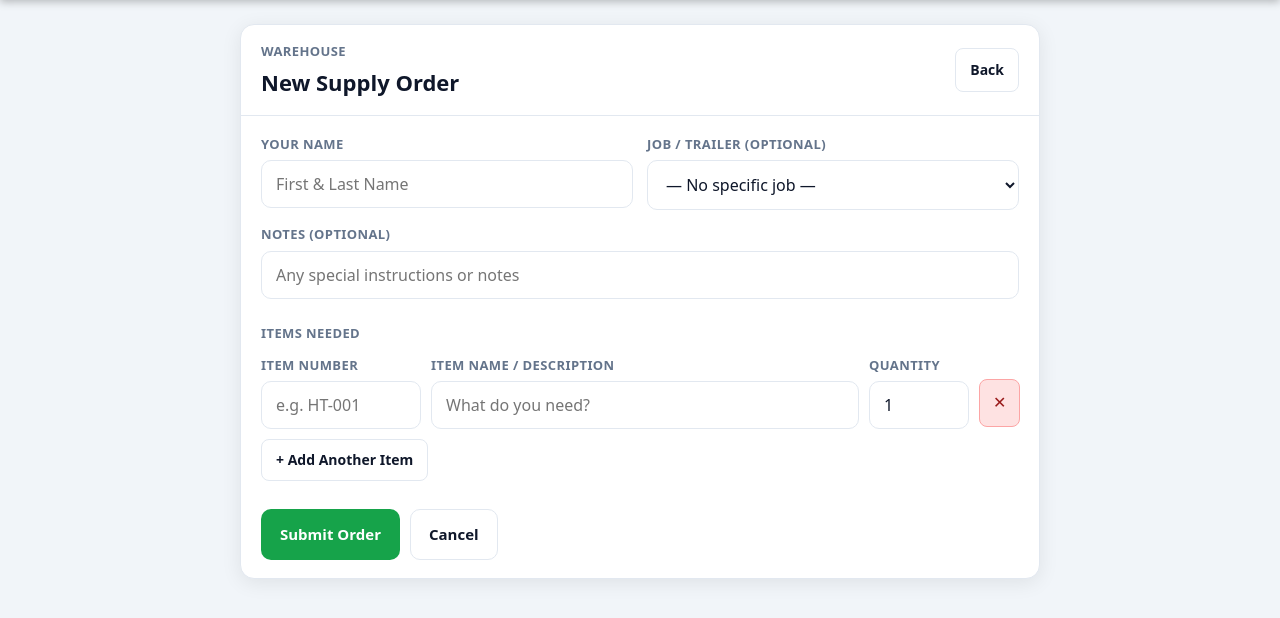
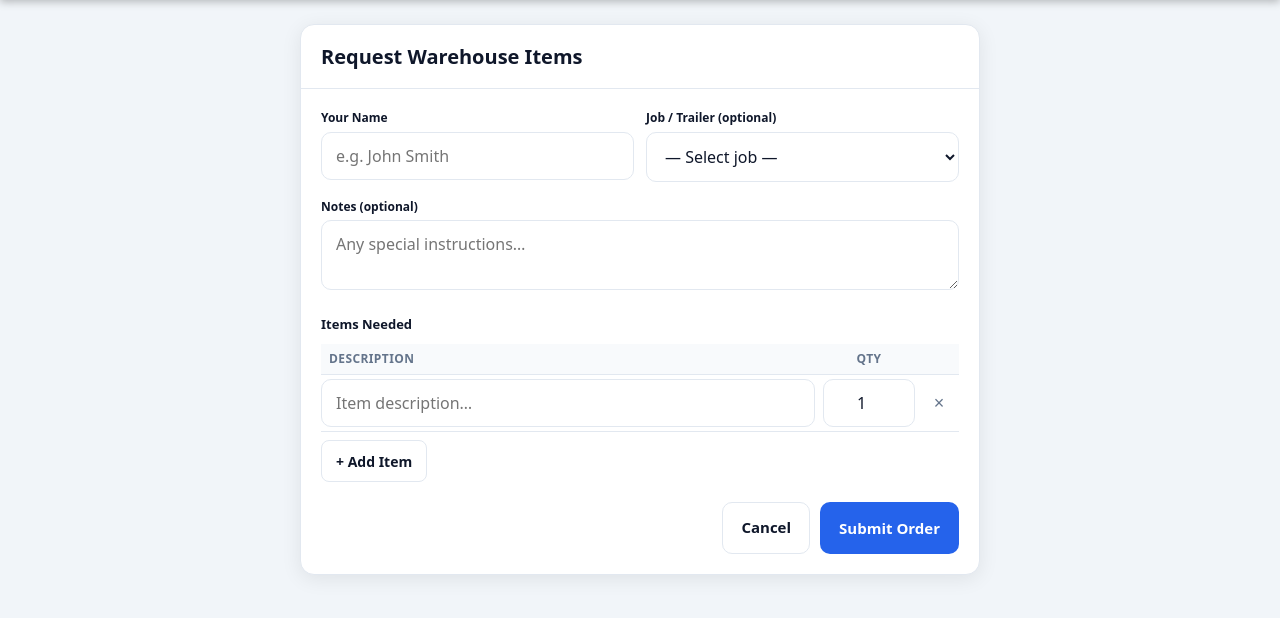
Before and after one commit to ColtonBaum/Inventory-app, a Flask app: page /orders/new in a window 1280 px wide. Shown: the part 54-672 px from the top of the page. Run offline with Flask 3, Linux system fonts and the light colour scheme; parts of the project's set-up code (start-up, migrations or seed data) failed here and were passed over.

Commit message:
Fix import + overhaul orders: description-only, billed flag, inventory deduction
Import fixes:
- Use read_only=True for faster workbook loading (large MWI file)
- Find PRODUCTS sheet by name instead of relying on wb.active
- Drop dangerous dedup pass; use uppercase-keyed dicts for case-insensitive matching

WarehouseOrder model:
- Add billed (bool), order_total (float), requester_name fields

WarehouseOrderLine model:
- Add unit_price, line_total (price snapshot at billing time)
- Make item_number optional/nullable

Orders (public):
- Form now only asks for description + quantity (no item number)
- Add requester name field
- Remove item_number validation gate

Billing mark_order_billed route:
- Matches each line item by name to WarehouseProduct (case-insensitive)
- Deducts quantity from inventory on match
- Snapshots unit_price and line_total per line
- Sets order_total, billed=True, status='Billed'
- Reports unmatched items (no inventory deducted for those)

Templates updated: billing_order_view.html, orders_view.html, orders_new.html

Co-Authored-By: Claude Sonnet 4.6 <noreply@anthropic.com>

```diff
--- a/database.py
+++ b/database.py
@@ -37,6 +37,11 @@ def init_db(app):
             "ALTER TABLE trailer ADD COLUMN IF NOT EXISTS notes TEXT",
             "ALTER TABLE invoice ADD COLUMN IF NOT EXISTS billed BOOLEAN NOT NULL DEFAULT FALSE",
             "ALTER TABLE invoice ADD COLUMN IF NOT EXISTS line_items_json TEXT",
+            "ALTER TABLE warehouse_order ADD COLUMN IF NOT EXISTS billed BOOLEAN NOT NULL DEFAULT FALSE",
+            "ALTER TABLE warehouse_order ADD COLUMN IF NOT EXISTS order_total FLOAT DEFAULT 0.0",
+            "ALTER TABLE warehouse_order ADD COLUMN IF NOT EXISTS requester_name VARCHAR(100)",
+            "ALTER TABLE warehouse_order_line ADD COLUMN IF NOT EXISTS unit_price FLOAT DEFAULT 0.0",
+            "ALTER TABLE warehouse_order_line ADD COLUMN IF NOT EXISTS line_total FLOAT DEFAULT 0.0",
         ]
         with db.engine.connect() as conn:
             for sql in migrations:
--- a/routes/orders.py
+++ b/routes/orders.py
@@ -1,6 +1,6 @@
-# routes/orders.py
+# routes/orders.py — public order submission (no auth required)
 from flask import Blueprint, render_template, request, redirect, url_for, flash
-from models import Trailer, WarehouseOrder, WarehouseOrderLine, WarehouseProduct
+from models import Trailer, WarehouseOrder, WarehouseOrderLine
 from database import db
 
 orders_bp = Blueprint('orders', __name__, url_prefix='/orders')
@@ -16,21 +16,27 @@ def orders_list():
 @orders_bp.route('/new', methods=['GET', 'POST'])
 def new_order():
     if request.method == 'POST':
+        requester_name = (request.form.get('requester_name') or '').strip()
+        notes = (request.form.get('notes') or '').strip()
         trailer_id_raw = request.form.get('trailer_id') or None
         trailer_id = int(trailer_id_raw) if trailer_id_raw else None
-        notes = (request.form.get('notes') or '').strip()
-        submitted_by = (request.form.get('submitted_by') or '').strip()
-        order = WarehouseOrder(trailer_id=trailer_id, status='Pending',
-                               notes=f"Submitted by: {submitted_by}\n{notes}".strip() if submitted_by else notes)
+
+        order = WarehouseOrder(
+            trailer_id=trailer_id,
+            requester_name=requester_name,
+            status='Pending',
+            billed=False,
+            notes=notes,
+        )
         db.session.add(order)
         db.session.flush()
 
-        item_numbers = request.form.getlist('item_number')
         item_names = request.form.getlist('item_name')
         quantities = request.form.getlist('quantity')
-        for num, name, qty_raw in zip(item_numbers, item_names, quantities):
-            num = num.strip()
-            if not num:
+        any_added = False
+        for name, qty_raw in zip(item_names, quantities):
+            name = name.strip()
+            if not name:
                 continue
             try:
                 qty = int(qty_raw or 0)
@@ -38,15 +44,21 @@ def new_order():
                 qty = 0
             if qty <= 0:
                 continue
-            db.session.add(WarehouseOrderLine(order_id=order.id, item_number=num,
-                                              item_name=name.strip(), quantity=qty))
+            db.session.add(WarehouseOrderLine(order_id=order.id, item_name=name, quantity=qty))
+            any_added = True
+
+        if not any_added:
+            db.session.rollback()
+            flash('Please add at least one item with a quantity.', 'danger')
+            trailers = Trailer.query.filter(Trailer.status != 'Completed').order_by(Trailer.id.desc()).all()
+            return render_template('orders_new.html', trailers=trailers)
+
         db.session.commit()
-        flash('Order submitted successfully!', 'success')
+        flash('Order submitted! The warehouse team will review it.', 'success')
         return redirect(url_for('orders.view_order', order_id=order.id))
 
     trailers = Trailer.query.filter(Trailer.status != 'Completed').order_by(Trailer.id.desc()).all()
-    products = WarehouseProduct.query.order_by(WarehouseProduct.item_name).all()
-    return render_template('orders_new.html', trailers=trailers, products=products)
+    return render_template('orders_new.html', trailers=trailers)
 
 
 @orders_bp.route('/<int:order_id>')
--- a/templates/orders_new.html
+++ b/templates/orders_new.html
@@ -1,109 +1,99 @@
 {% extends "base.html" %}
-{% block title %}New Order{% endblock %}
+{% block title %}New Warehouse Order{% endblock %}
 
 {% block content %}
-<div class="card" style="max-width:800px;margin:0 auto;">
+<div class="card" style="max-width:680px;margin:0 auto;">
   <div class="card-header">
+    <h2 style="margin:0;font-size:20px;">Request Warehouse Items</h2>
+  </div>
+
+  {% with messages = get_flashed_messages(with_categories=true) %}
+    {% for cat, msg in messages %}
+      <div style="margin:12px 16px 0;padding:10px 14px;border-radius:8px;font-size:14px;
+                  background:{% if cat=='danger' %}#fee2e2{% elif cat=='success' %}#dcfce7{% else %}#fef3c7{% endif %};
+                  color:{% if cat=='danger' %}#991b1b{% elif cat=='success' %}#166534{% else %}#92400e{% endif %};">
+        {{ msg }}
+      </div>
+    {% endfor %}
+  {% endwith %}
+
+  <form method="POST" action="{{ url_for('orders.new_order') }}" style="padding:20px;display:grid;gap:16px;">
+
+    <div style="display:grid;grid-template-columns:1fr 1fr;gap:12px;">
       <div>
-      <div style="font-size:13px;color:var(--muted);font-weight:600;text-transform:uppercase;letter-spacing:.4px;margin-bottom:4px;">Warehouse</div>
-      <h2 style="margin:0;font-size:22px;">New Supply Order</h2>
+        <label style="font-size:12px;font-weight:600;display:block;margin-bottom:4px;">Your Name</label>
+        <input type="text" name="requester_name" placeholder="e.g. John Smith" style="width:100%;box-sizing:border-box;">
       </div>
-    <a class="btn ghost small" href="{{ url_for('orders.orders_list') }}">Back</a>
-  </div>
-  <div class="card-body">
-    <form method="POST" id="order-form">
-      <div class="grid two" style="gap:14px;margin-bottom:24px;">
-        <div class="field">
-          <label>Your Name</label>
-          <input type="text" name="submitted_by" placeholder="First & Last Name" required>
-        </div>
-        <div class="field">
-          <label>Job / Trailer (optional)</label>
-          <select name="trailer_id">
-            <option value="">— No specific job —</option>
+      <div>
+        <label style="font-size:12px;font-weight:600;display:block;margin-bottom:4px;">Job / Trailer (optional)</label>
+        <select name="trailer_id" style="width:100%;box-sizing:border-box;">
+          <option value="">— Select job —</option>
           {% for t in trailers %}
           <option value="{{ t.id }}">{{ t.job_name or ('Trailer #' ~ t.id) }}{% if t.job_number %} ({{ t.job_number }}){% endif %}</option>
           {% endfor %}
         </select>
       </div>
-        <div class="field" style="grid-column:1/-1;">
-          <label>Notes (optional)</label>
-          <input type="text" name="notes" placeholder="Any special instructions or notes">
-        </div>
     </div>
 
-      <div style="font-size:13px;font-weight:700;color:var(--muted);text-transform:uppercase;letter-spacing:.4px;margin-bottom:12px;">Items Needed</div>
-
-      <div id="lines-container">
-        <div class="order-line" style="display:grid;grid-template-columns:160px 1fr 100px 40px;gap:10px;align-items:end;margin-bottom:10px;">
-          <div class="field">
-            <label>Item Number</label>
-            <input type="text" name="item_number" placeholder="e.g. HT-001" list="product-list">
-          </div>
-          <div class="field">
-            <label>Item Name / Description</label>
-            <input type="text" name="item_name" placeholder="What do you need?">
-          </div>
-          <div class="field">
-            <label>Quantity</label>
-            <input type="number" name="quantity" value="1" min="1">
-          </div>
-          <div style="padding-bottom:2px;">
-            <button type="button" onclick="removeLine(this)" style="background:#fee2e2;color:#991b1b;border:1px solid #fca5a5;border-radius:8px;padding:10px 13px;cursor:pointer;font-size:16px;min-height:48px;">✕</button>
-          </div>
-        </div>
+    <div>
+      <label style="font-size:12px;font-weight:600;display:block;margin-bottom:4px;">Notes (optional)</label>
+      <textarea name="notes" rows="2" placeholder="Any special instructions…" style="width:100%;box-sizing:border-box;resize:vertical;"></textarea>
     </div>
 
-      <datalist id="product-list">
-        {% for p in products %}
-        <option value="{{ p.item_number }}">{{ p.item_name or '' }}</option>
-        {% endfor %}
-      </datalist>
+    <div>
+      <label style="font-size:13px;font-weight:700;display:block;margin-bottom:10px;">Items Needed</label>
+      <table style="width:100%;border-collapse:collapse;" id="lineTable">
+        <thead>
+          <tr>
+            <th style="text-align:left;padding:6px 8px;font-size:12px;color:var(--muted);font-weight:600;border-bottom:1px solid var(--border);">Description</th>
+            <th style="text-align:center;padding:6px 8px;font-size:12px;color:var(--muted);font-weight:600;border-bottom:1px solid var(--border);width:100px;">Qty</th>
+            <th style="width:40px;border-bottom:1px solid var(--border);"></th>
+          </tr>
+        </thead>
+        <tbody id="lineBody">
+          <tr class="line-row">
+            <td style="padding:4px 4px 4px 0;">
+              <input type="text" name="item_name" placeholder="Item description…" style="width:100%;box-sizing:border-box;" required>
+            </td>
+            <td style="padding:4px;">
+              <input type="number" name="quantity" min="1" value="1" style="width:100%;box-sizing:border-box;text-align:center;">
+            </td>
+            <td style="padding:4px;text-align:center;">
+              <button type="button" onclick="removeLine(this)" style="background:none;border:none;color:var(--muted);font-size:18px;cursor:pointer;line-height:1;">×</button>
+            </td>
+          </tr>
+        </tbody>
+      </table>
+      <button type="button" onclick="addLine()" class="btn ghost small" style="margin-top:8px;">+ Add Item</button>
+    </div>
 
-      <button type="button" onclick="addLine()" class="btn ghost small" style="margin-bottom:28px;">+ Add Another Item</button>
-
-      <div style="display:flex;gap:10px;">
-        <button class="btn success" type="submit">Submit Order</button>
-        <a class="btn ghost" href="{{ url_for('orders.orders_list') }}">Cancel</a>
+    <div style="display:flex;justify-content:flex-end;gap:10px;padding-top:4px;">
+      <a href="{{ url_for('orders.orders_list') }}" class="btn ghost">Cancel</a>
+      <button type="submit" class="btn primary">Submit Order</button>
     </div>
   </form>
 </div>
-</div>
 
-{% block scripts %}
-{{ super() }}
 <script>
 function addLine() {
-  const container = document.getElementById('lines-container');
-  const div = document.createElement('div');
-  div.className = 'order-line';
-  div.style.cssText = 'display:grid;grid-template-columns:160px 1fr 100px 40px;gap:10px;align-items:end;margin-bottom:10px;';
-  div.innerHTML = `
-    <div class="field">
-      <label>Item Number</label>
-      <input type="text" name="item_number" placeholder="e.g. HT-001" list="product-list">
-    </div>
-    <div class="field">
-      <label>Item Name / Description</label>
-      <input type="text" name="item_name" placeholder="What do you need?">
-    </div>
-    <div class="field">
-      <label>Quantity</label>
-      <input type="number" name="quantity" value="1" min="1">
-    </div>
-    <div style="padding-bottom:2px;">
-      <button type="button" onclick="removeLine(this)" style="background:#fee2e2;color:#991b1b;border:1px solid #fca5a5;border-radius:8px;padding:10px 13px;cursor:pointer;font-size:16px;min-height:48px;">✕</button>
-    </div>
-  `;
-  container.appendChild(div);
+  const row = document.createElement('tr');
+  row.className = 'line-row';
+  row.innerHTML = `
+    <td style="padding:4px 4px 4px 0;">
+      <input type="text" name="item_name" placeholder="Item description…" style="width:100%;box-sizing:border-box;">
+    </td>
+    <td style="padding:4px;">
+      <input type="number" name="quantity" min="1" value="1" style="width:100%;box-sizing:border-box;text-align:center;">
+    </td>
+    <td style="padding:4px;text-align:center;">
+      <button type="button" onclick="removeLine(this)" style="background:none;border:none;color:var(--muted);font-size:18px;cursor:pointer;line-height:1;">×</button>
+    </td>`;
+  document.getElementById('lineBody').appendChild(row);
+  row.querySelector('input[name="item_name"]').focus();
 }
 function removeLine(btn) {
-  const line = btn.closest('.order-line');
-  const container = document.getElementById('lines-container');
-  if (container.querySelectorAll('.order-line').length > 1) {
-    line.remove();
-  }
+  const rows = document.querySelectorAll('.line-row');
+  if (rows.length > 1) btn.closest('tr').remove();
 }
 </script>
 {% endblock %}
-{% endblock %}
```
Also changed, not shown: models.py (+7 -2 lines), routes/billing.py (+67 -42 lines), templates/billing_order_view.html (+51 -30 lines), templates/orders_view.html (+33 -15 lines). Lines whose indentation alone changed are shown as unchanged.
